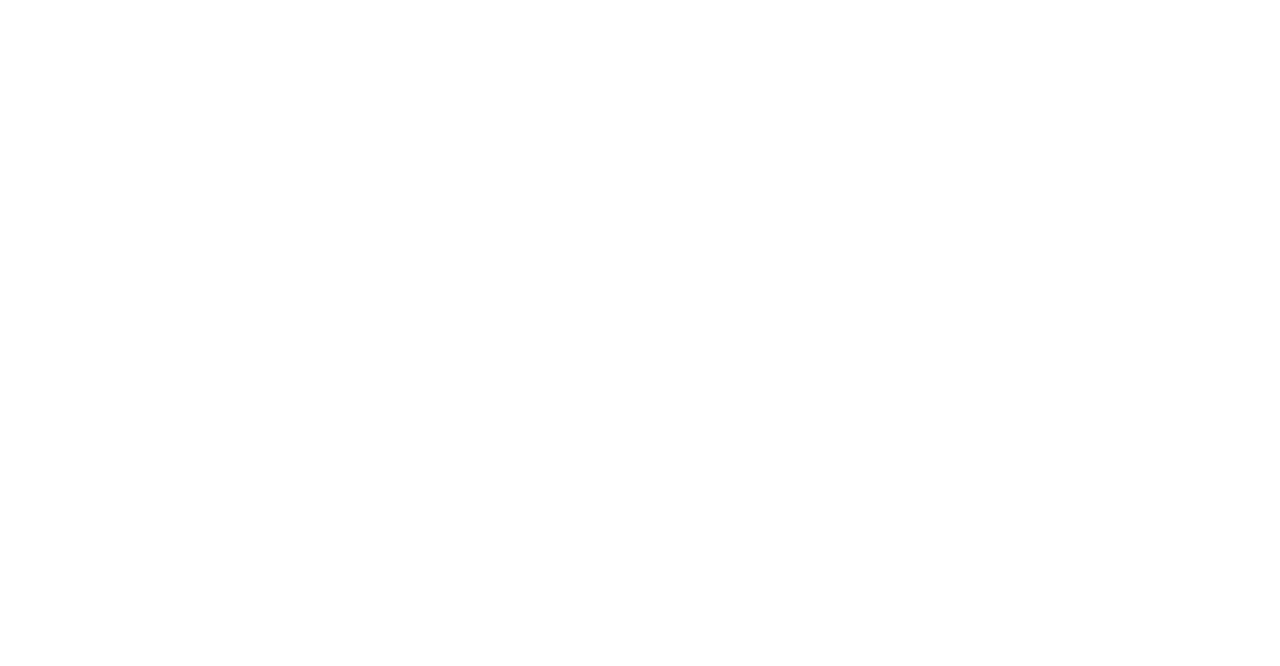
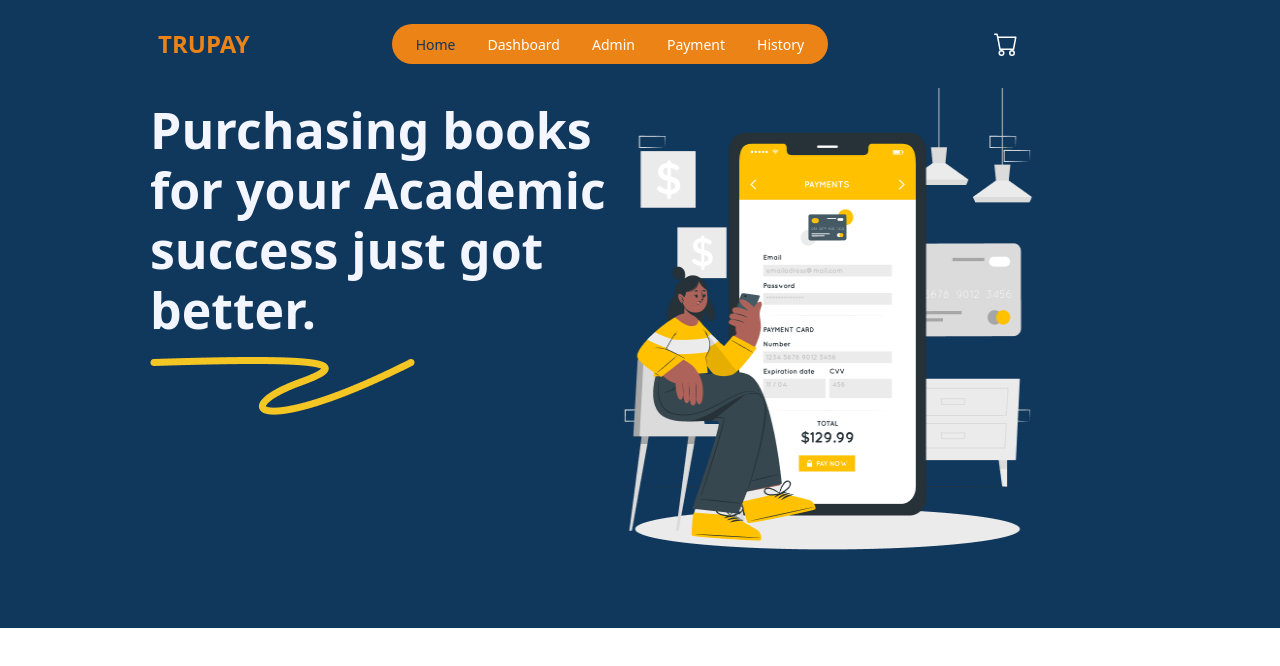
Before and after one commit to JUSTTNZ/TRUPAY, a React (Vite) app in the folder Frontend/: page /home in a window 1280 px wide. Before the commit this address had no page. Shown: the top 666 px of the page. Built offline with nearby package versions, Linux system fonts and the light colour scheme.

Commit message:
created navbar

```diff
--- a/Frontend/src/App.jsx
+++ b/Frontend/src/App.jsx
@@ -1,5 +1,6 @@
 import { BrowserRouter as Router, Routes, Route } from "react-router-dom"
 import Login from "./Auth/login"
+import { Home } from "./pages/Home"
 
 function App() {
 
@@ -9,6 +10,7 @@
 <Router>
   <Routes>
     <Route path="/" element={<Login />} />
+    <Route path="/home" element={<Home />} />
   </Routes>
 </Router>
 
--- /dev/null
+++ b/Frontend/src/component/navbar.jsx
@@ -0,0 +1,87 @@
+import { useState, } from 'react'
+import { RxHamburgerMenu } from "react-icons/rx";
+import { MdOutlineCancel } from "react-icons/md";
+import { NavLink } from 'react-router-dom';
+import { BsCart } from "react-icons/bs";
+export const Navbar = () => {
+      const [menuOpen, setMenuOpen] = useState(false);
+        const toggleMenu = () => {
+         setMenuOpen(prevState => !prevState);
+          console.log('Menu is open:', menuOpen);
+        };
+
+
+    return(
+<header className={`flex justify-between z-50 items-center fixed top-0 p-4 lg:pl-[150px] lg:pr-[150px] z-10 w-full font-outfit bg-[#10375C] `}>
+
+    <a className="text-[24px] font-bold text-start font-outfit   text-[#EB8317]  p-2" href="/">
+        <span>TRUPAY</span>
+    </a>
+
+
+    <nav className="flex-grow flex justify-end lg:justify-center relative">
+<>
+<button
+            className="block lg:hidden pr-5 bg-transparent border-none cursor-pointer z-30"
+        >
+                <span ><BsCart className='w-[24px] h-[24px] text-white'  /></span>
+
+        </button>
+</>
+
+        <button
+            className="block lg:hidden bg-transparent border-none cursor-pointer z-30"
+            onClick={toggleMenu}
+        >
+            {menuOpen ? (
+                <MdOutlineCancel className=" text-white text-2xl" />
+            ) : (
+                <RxHamburgerMenu className=" text-white text-2xl" />
+            )}
+        </button>
+
+
+
+        <ul
+            className={`flex-col lg:flex-row items-center m-2 p-2 transition-all duration-300 flex justify-center bg-[#EB8317] rounded-full
+                ${menuOpen ? 'flex absolute top-0 left-0 w-full bg-[#457AD4] p-4 flex-col items-center z-20 shadow-lg rounded-lg' : 'hidden lg:flex flex justify-center '}
+                `}
+        >
+            <li className={`${menuOpen ? 'mb-2' : ''}`}>
+                <NavLink to="/home" className={ ({isActive}) => ` ${isActive ? 'text-[#10375C] ':'text-white  '}   text-sm  px-4 py-1 transition-colors duration-200 `}>Home</NavLink>
+            </li>
+
+            <li className={`${menuOpen ? 'mb-2' : ''}`}>
+                <NavLink to="/#"  className={ ({isActive}) => ` ${isActive ? 'text-[#10375C] ':'text-white  '}    text-sm  px-4 py-1 transition-colors duration-200   `}>Dashboard</NavLink>
+            </li>
+            <li className={`${menuOpen ? 'mb-3' : ''}`}>
+                <NavLink to="/#" className={({isActive}) =>` ${isActive ? 'text-[#10375C]' :'text-white  '}  text-sm text-base  px-4 py-1 transition-colors duration-200   `}>Admin</NavLink>
+            </li>
+            <li className={`${menuOpen ? 'mb-3' : ''}`}>
+                <NavLink to="/#" className={({isActive}) => ` ${isActive ?'text-[#10375C] ':'text-white  '}  text-sm text-base  px-4 py-1 transition-colors duration-200    `} >Payment</NavLink>
+            </li>
+            <li className={`${menuOpen ? 'mb-3' : ''}`}>
+                <NavLink to="/#" className={({isActive}) => ` ${isActive ?'text-[#10375C]':'text-white  '} text-sm text-base  px-4 py-1 transition-colors duration-200   `} >History</NavLink>
+            </li>
+        </ul>
+    </nav>
+
+    {/* Buttons Container */}
+    <ul className={`flex ml-auto lg:mr-20 ${menuOpen ? 'hidden' : 'hidden lg:flex'}`}>
+        <li className={`${menuOpen ? 'mb-3' : ''}`}>
+            <a
+                href='/#'
+                target="_blank"
+                rel="noopener noreferrer"
+                className="text-[#615c61] inline-flex items-center text-sm  font-poppins   font-semibold px-8 py-3  transition-colors duration-200 cursor-pointer"
+            >
+              <span ><BsCart className='w-[24px] h-[24px] text-white'  /></span>
+            </a>
+
+
+        </li>
+
+    </ul>
+</header>
+    )
+}
--- /dev/null
+++ b/Frontend/src/pages/Home.jsx
@@ -0,0 +1,28 @@
+import { Navbar } from "../component/navbar"
+import homeImg from '../assets/home.png'
+import homeImg1 from '../assets/vector.png'
+export const Home = () => {
+    return(
+        <>
+        <Navbar/>
+        <div className="bg-[#10375C] pt-20 z-10">
+        <div className="">
+        <div className="grid grid-cols-1 md:grid-cols-2 lg:grid-cols-2 gap-[10px] pt-5 lg:pl-[150px] lg:pr-[150px] p-7">
+    <div className="relative ">
+        <h4 className="text-[#F4F6FF] font-outfit font-bold text-[40px] md:text-[50px] leading-[1.2] tracking[-0.03em] mb-4">
+            Purchasing books for your Academic success just got better.
+        </h4>
+        <div className="">
+            <img src={homeImg1} alt="Home Image 1" className=" h-auto" />
+        </div>
+    </div>
+
+    <div className="relative lg:right-[60px] lg:top-[-20px]">
+        <img src={homeImg} alt="Home Image" className="lg:w-[500px] lg:h-[500px] w-full h-full" />
+    </div>
+</div>
+        </div>
+        </div>
+        </>
+    )
+}
```
Also changed, not shown: Frontend/src/assets/Vector.png (added), Frontend/src/assets/home.png (added).
